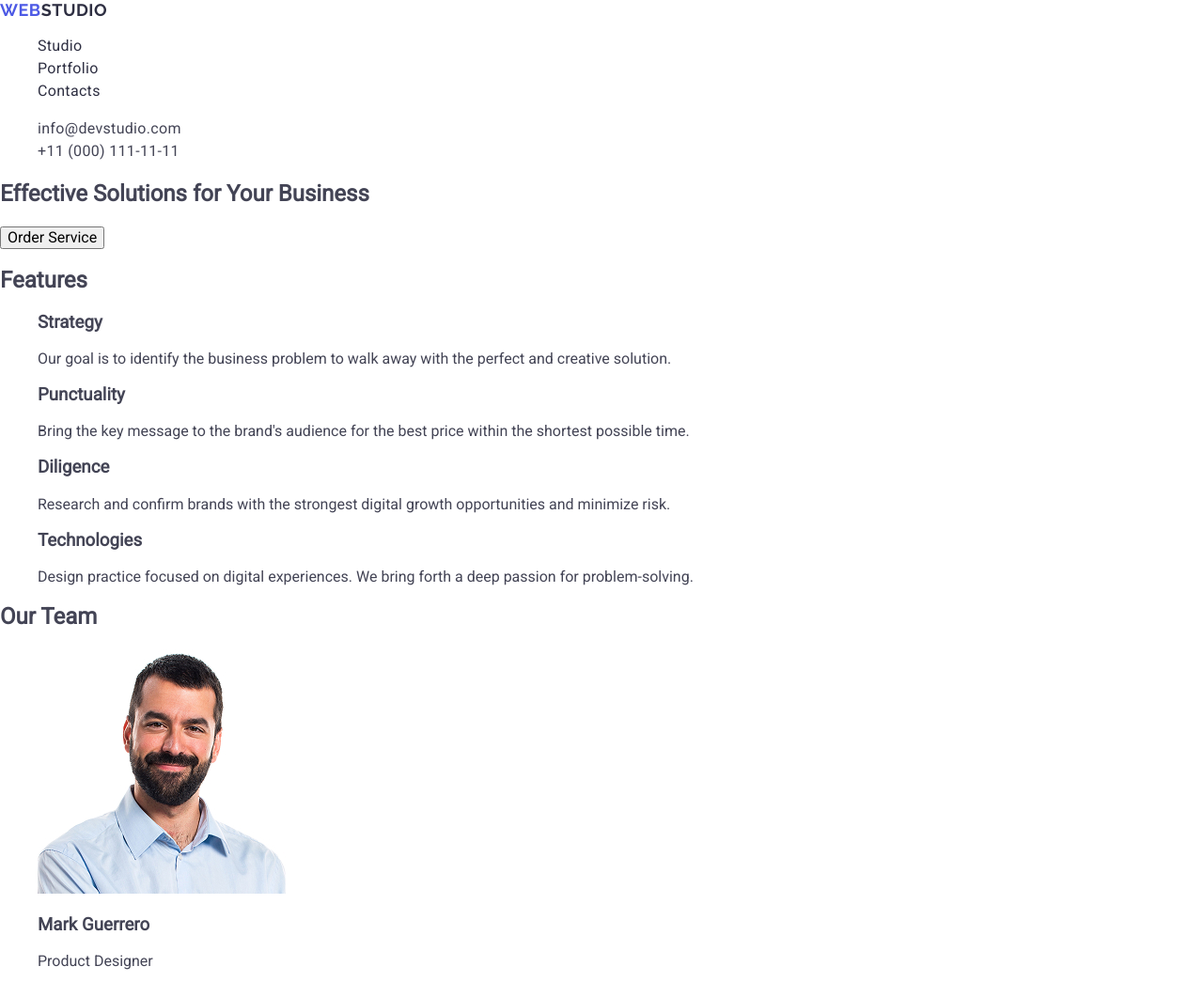
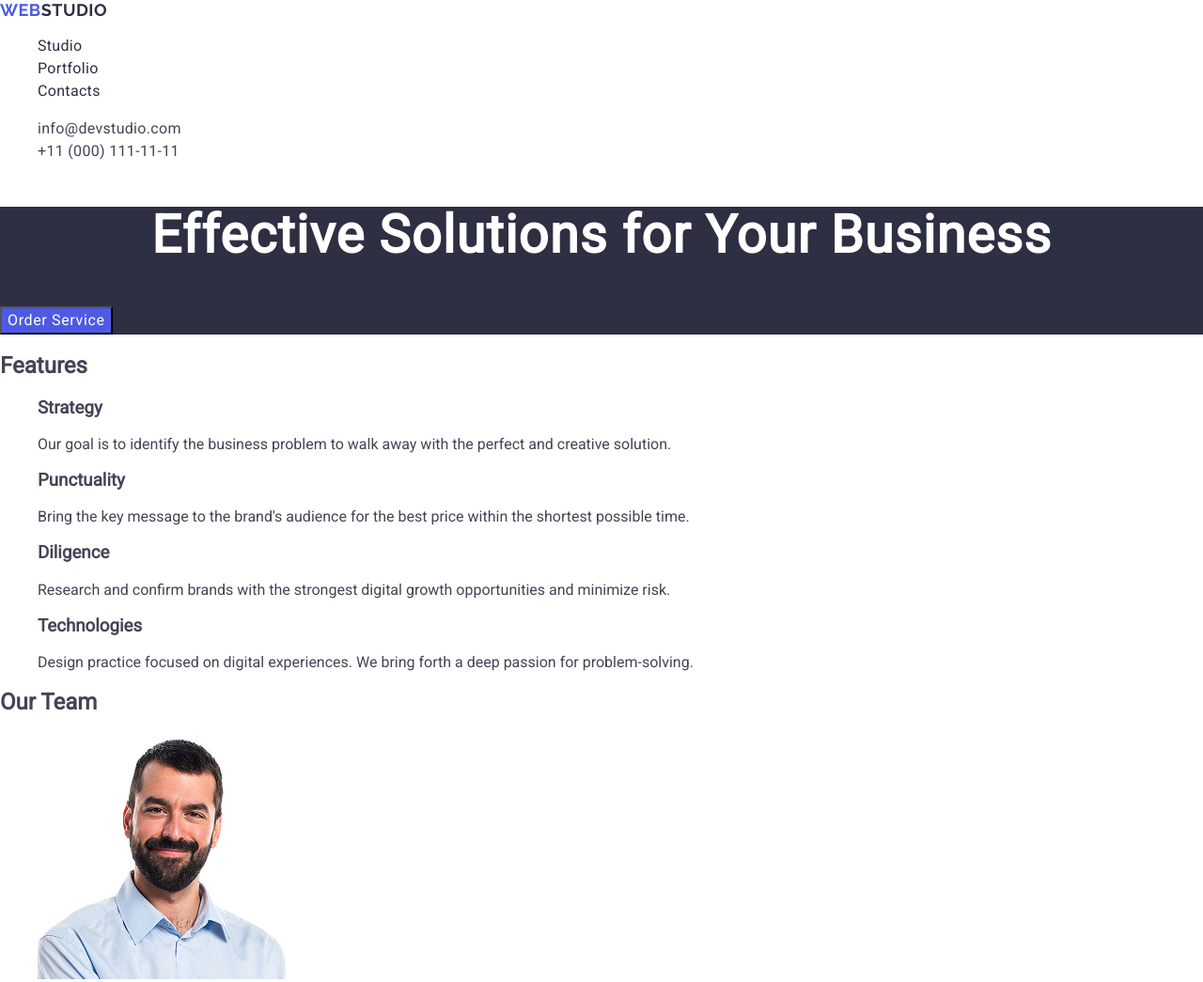
Before and after one commit to Alexashkaaaa/goit-markup-hw-02, a plain HTML site: page index.html in a window 1280 px wide. Shown: the top 1045 px of the page at 94% size. Drawn offline with nearby package versions, Linux system fonts and the light colour scheme.

Commit message:
add styles main

```diff
--- a/css/styles.css
+++ b/css/styles.css
@@ -49,3 +49,26 @@ a {
 .contacts-link:focus {
   color: #404bbf;
 }
+.section-one {
+  background-color: #2e2f42;
+}
+.title-one {
+  font-weight: 700;
+  font-size: 56px;
+  line-height: 1.07143;
+  letter-spacing: 0.02em;
+  text-align: center;
+  color: #fff;
+}
+.button-type {
+  font-weight: 500;
+  font-size: 16px;
+  line-height: 1.5;
+  letter-spacing: 0.04em;
+  color: #fff;
+  background-color: #4d5ae5;
+}
+.button-type:hover,
+.button-type:focus {
+  background-color: #404bbf;
+}
--- a/index.html
+++ b/index.html
@@ -50,12 +50,12 @@
       </address>
     </header>
     <main>
-      <section>
-        <h1>Effective Solutions for Your Business</h1>
-        <button type="button">Order Service</button>
+      <section class="section-one">
+        <h1 class="title-one">Effective Solutions for Your Business</h1>
+        <button class="button-type" type="button">Order Service</button>
       </section>
 
-      <section>
+      <section class="section-two">
         <h2>Features</h2>
         <ul>
           <li>
@@ -88,7 +88,7 @@
           </li>
         </ul>
       </section>
-      <section>
+      <section class="section-three">
         <h2>Our Team</h2>
         <ul>
           <li>
```
